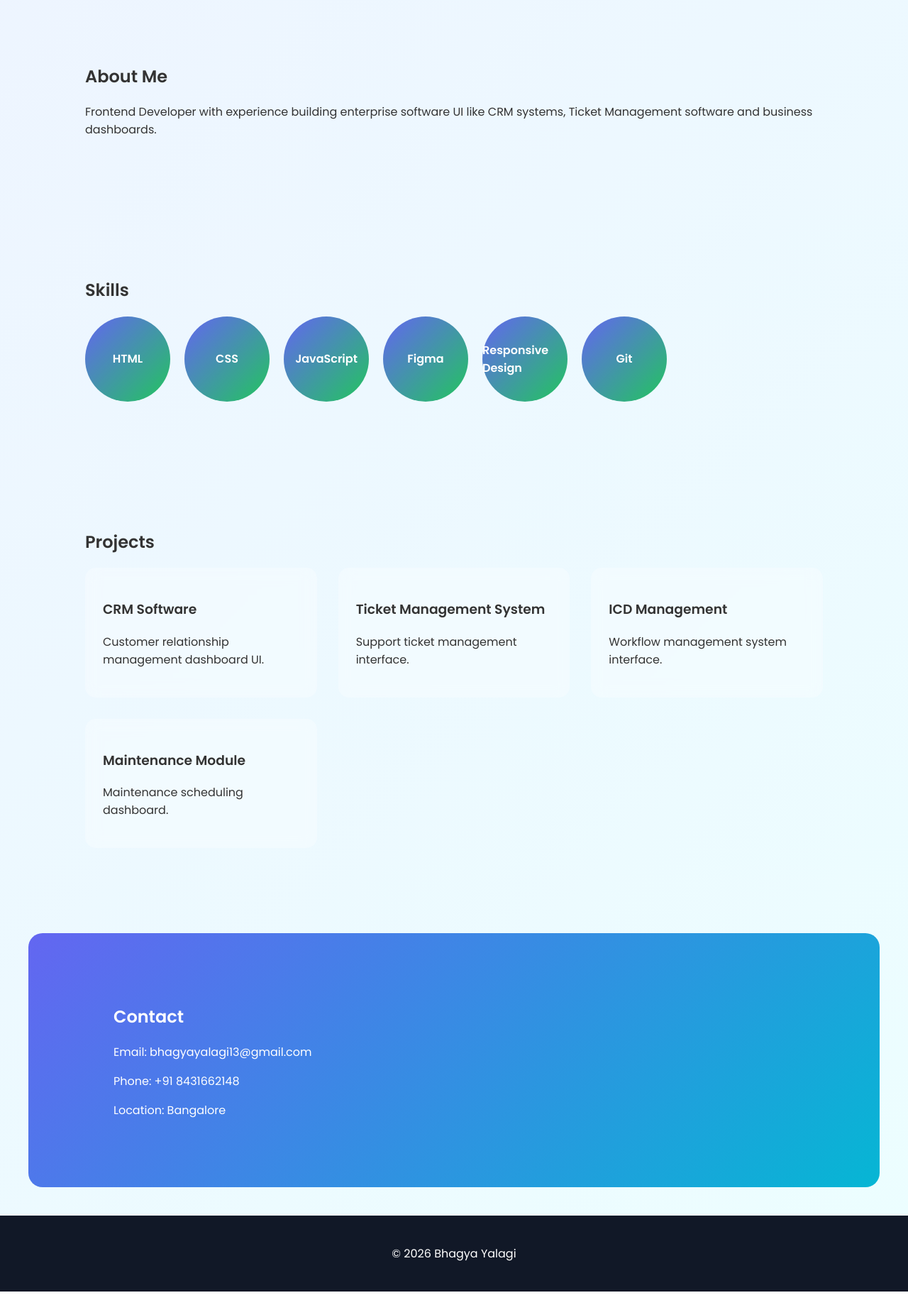
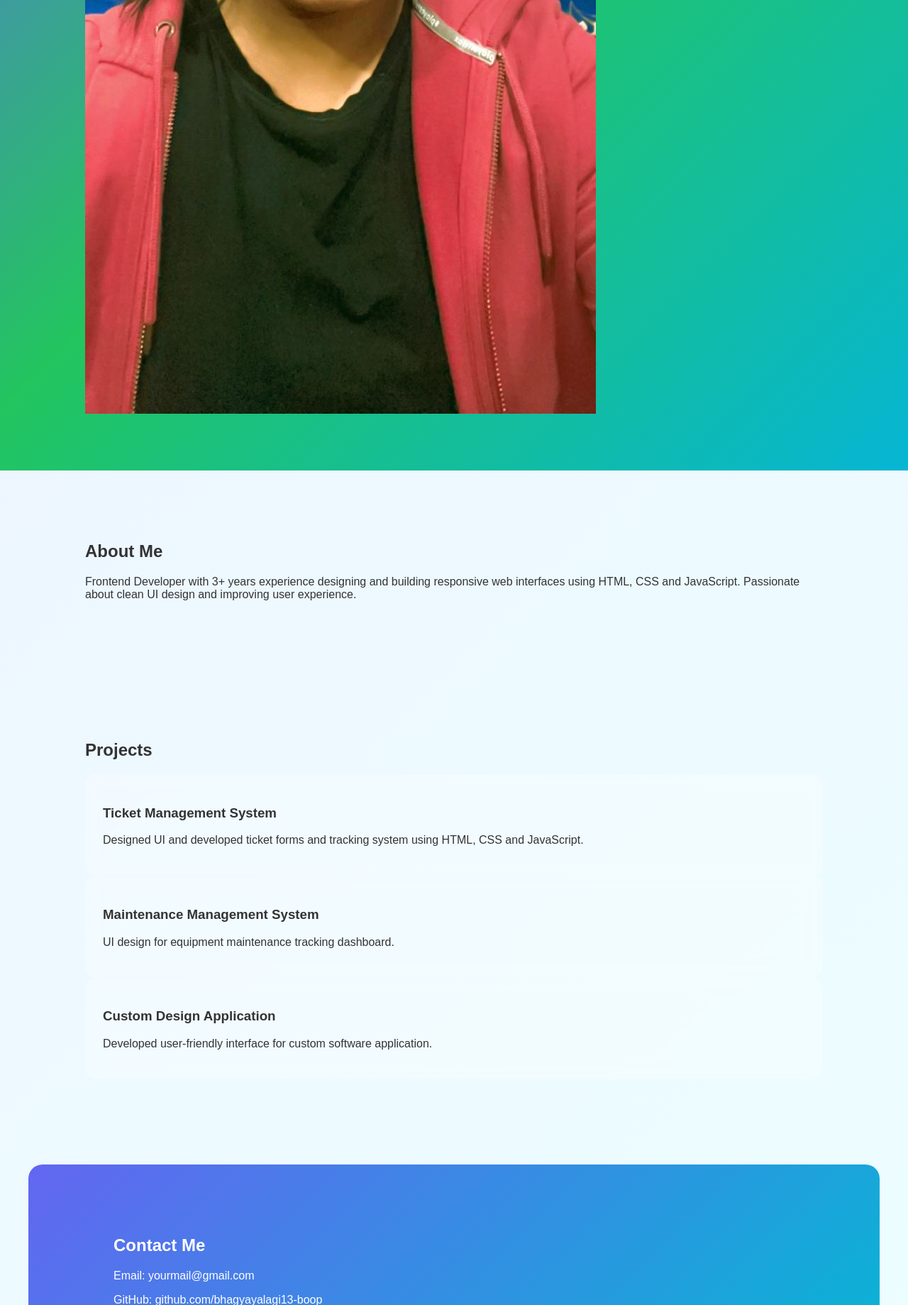
Before and after one commit to bhagyayalagi13-boop/bhagya-portfolio, a plain HTML site: page index.html in a window 1280 px wide. Shown: the part 961-2800 px from the top of the page at 71% size. Drawn offline with Linux system fonts and the light colour scheme.

Commit message:
Update index.html

```diff
--- a/index.html
+++ b/index.html
@@ -1,172 +1,74 @@
 <!DOCTYPE html>
 <html lang="en">
-
 <head>
-
 <meta charset="UTF-8">
 <meta name="viewport" content="width=device-width, initial-scale=1.0">
-
-<title>Bhagya Yalagi Portfolio</title>
-
+<title>Bhagya | Frontend Developer</title>
 <link rel="stylesheet" href="style.css">
-
-<link href="https://fonts.googleapis.com/css2?family=Poppins:wght@300;400;600&display=swap" rel="stylesheet">
-
 </head>
 
 <body>
 
 <header>
-
-<div class="logo">Bhagya Yalagi</div>
-
 <nav>
-
-<a href="#home">Home</a>
-<a href="#about">About</a>
-<a href="#skills">Skills</a>
-<a href="#projects">Projects</a>
-<a href="#contact">Contact</a>
-
+<h2 class="logo">Bhagya</h2>
+<ul>
+<li><a href="#home">Home</a></li>
+<li><a href="#about">About</a></li>
+<li><a href="#projects">Projects</a></li>
+<li><a href="#contact">Contact</a></li>
+</ul>
 </nav>
-
-<button id="theme-toggle">🌙</button>
-
 </header>
 
+<section id="home" class="hero">
+<img src="profile.jpg" class="profile">
+<h1>Hello, I'm <span>Bhagya</span></h1>
+<p>Frontend Developer | HTML | CSS | JavaScript</p>
+<a href="#projects" class="btn">View My Work</a>
+</section>
 
-<section id="home" class="hero">
+<section id="about">
+<h2>About Me</h2>
+<p>
+Frontend Developer with 3+ years experience designing and building responsive web interfaces using HTML, CSS and JavaScript.
+Passionate about clean UI design and improving user experience.
+</p>
+</section>
 
-<div class="hero-container">
+<section id="projects">
+<h2>Projects</h2>
 
-<div class="hero-text">
+<div class="project-container">
 
-<h1>Hi, I'm <span>Bhagya Yalagi</span></h1>
-
-<h2 id="typing"></h2>
-
-<p>
-Creative Front-End Designer with 3+ years of experience building responsive
-web interfaces using HTML, CSS, JavaScript and Figma.
-</p>
-
-<button class="btn">View Projects</button>
-
+<div class="card">
+<h3>Ticket Management System</h3>
+<p>Designed UI and developed ticket forms and tracking system using HTML, CSS and JavaScript.</p>
 </div>
 
+<div class="card">
+<h3>Maintenance Management System</h3>
+<p>UI design for equipment maintenance tracking dashboard.</p>
+</div>
 
-<div class="hero-image">
-
-<img src="profile.jpg" alt="Bhagya Yalagi">
-
+<div class="card">
+<h3>Custom Design Application</h3>
+<p>Developed user-friendly interface for custom software application.</p>
 </div>
 
 </div>
-
 </section>
 
-
-<section id="about">
-
-<h2>About Me</h2>
-
-<p>
-
-Frontend Developer with experience building enterprise software UI
-like CRM systems, Ticket Management software and business dashboards.
-
-</p>
-
+<section id="contact">
+<h2>Contact Me</h2>
+<p>Email: yourmail@gmail.com</p>
+<p>GitHub: github.com/bhagyayalagi13-boop</p>
 </section>
 
-
-<section id="skills">
-
-<h2>Skills</h2>
-
-<div class="skills">
-
-<div class="circle">HTML</div>
-
-<div class="circle">CSS</div>
-
-<div class="circle">JavaScript</div>
-
-<div class="circle">Figma</div>
-
-<div class="circle">Responsive Design</div>
-
-<div class="circle">Git</div>
-
-</div>
-
-</section>
-
-
-<section id="projects">
-
-<h2>Projects</h2>
-
-<div class="projects">
-
-<div class="card">
-
-<h3>CRM Software</h3>
-
-<p>Customer relationship management dashboard UI.</p>
-
-</div>
-
-<div class="card">
-
-<h3>Ticket Management System</h3>
-
-<p>Support ticket management interface.</p>
-
-</div>
-
-<div class="card">
-
-<h3>ICD Management</h3>
-
-<p>Workflow management system interface.</p>
-
-</div>
-
-<div class="card">
-
-<h3>Maintenance Module</h3>
-
-<p>Maintenance scheduling dashboard.</p>
-
-</div>
-
-</div>
-
-</section>
-
-
-<section id="contact">
-
-<h2>Contact</h2>
-
-<p>Email: bhagyayalagi13@gmail.com</p>
-
-<p>Phone: +91 8431662148</p>
-
-<p>Location: Bangalore</p>
-
-</section>
-
-
 <footer>
-
-<p>© 2026 Bhagya Yalagi</p>
-
+<p>© 2026 Bhagya | Frontend Developer</p>
 </footer>
 
 <script src="script.js"></script>
-
 </body>
-
 </html>
```
